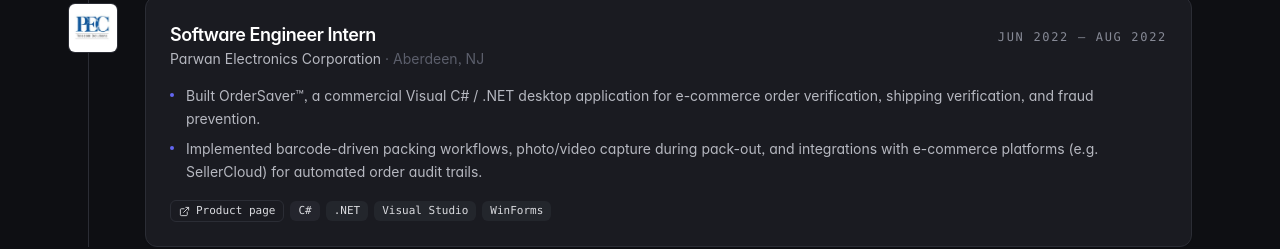
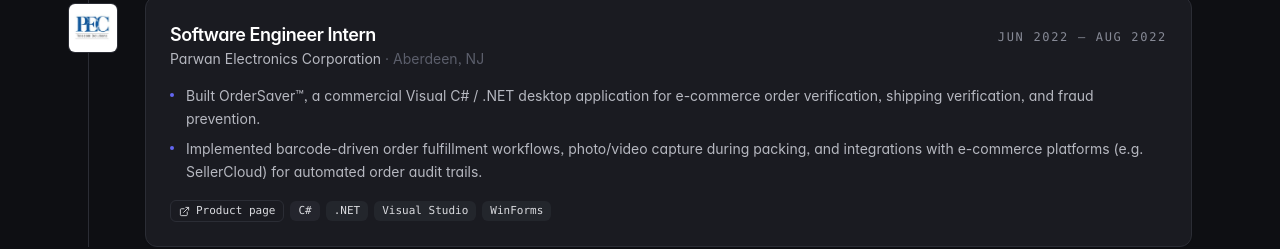
Before and after one commit to arjuntschand/arjuntschand.github.io, a React (Vite) app: page / in a window 1280 px wide. Shown: the part 3100-3349 px from the top of the page. Built offline with nearby package versions, Linux system fonts and the light colour scheme; a web font is replaced by a local one.

Commit message:
Update experience.ts

```diff
--- a/src/data/experience.ts
+++ b/src/data/experience.ts
@@ -112,7 +112,7 @@
     stack: ['C#', '.NET', 'Visual Studio', 'WinForms'],
     highlights: [
       'Built OrderSaver™, a commercial Visual C# / .NET desktop application for e-commerce order verification, shipping verification, and fraud prevention.',
-      'Implemented barcode-driven packing workflows, photo/video capture during pack-out, and integrations with e-commerce platforms (e.g. SellerCloud) for automated order audit trails.',
+      'Implemented barcode-driven order fulfillment workflows, photo/video capture during packing, and integrations with e-commerce platforms (e.g. SellerCloud) for automated order audit trails.',
     ],
     links: [
       { label: 'Product page', href: 'https://www.voicesaver.com/e-commerce-solutions.html' },
```
